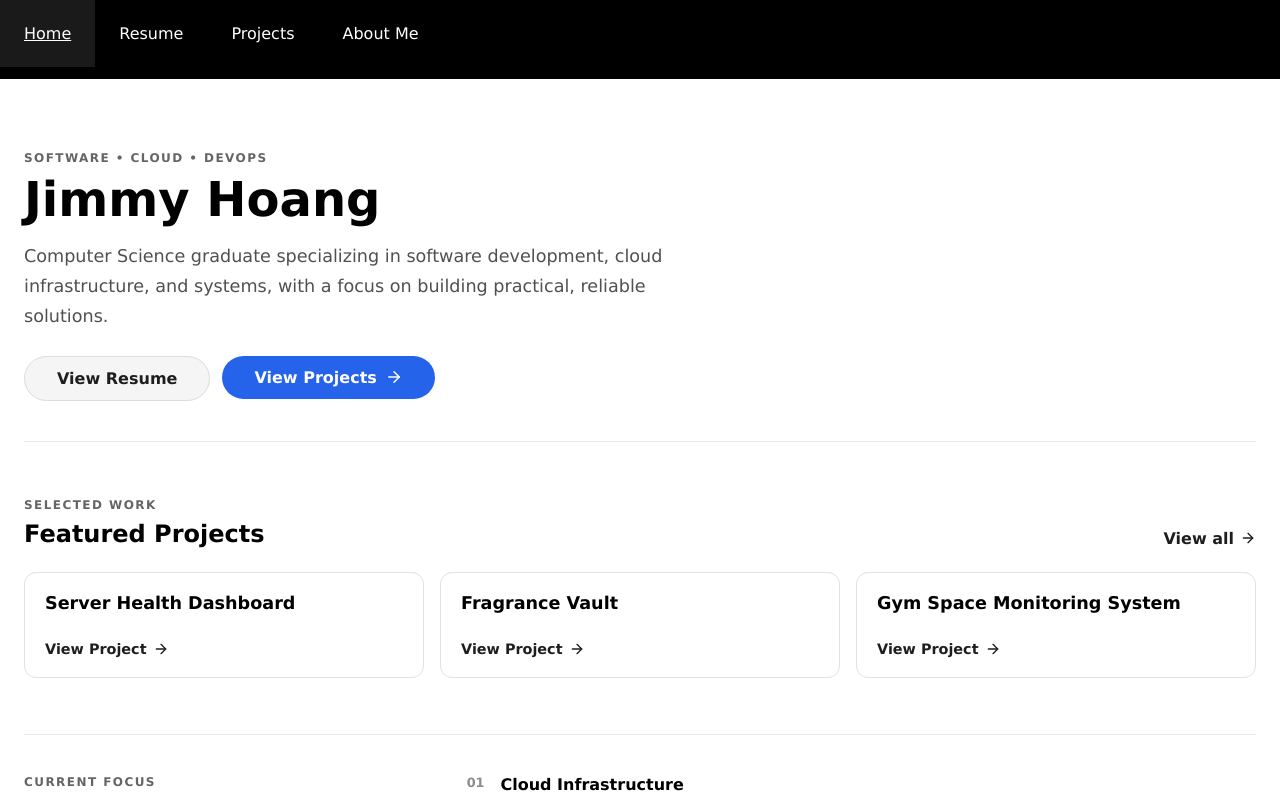
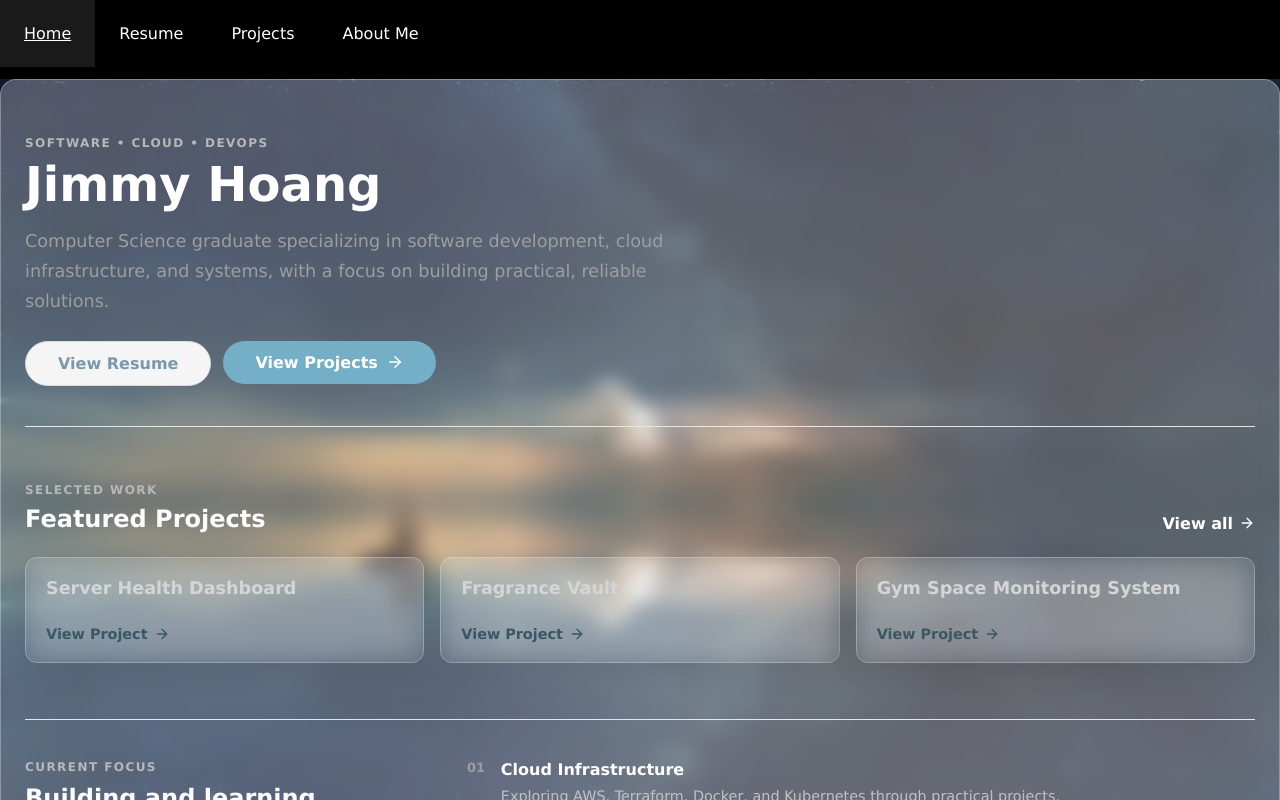
Before and after one commit to Justsomejimmy/cloud-resume-challenge, a React (Vite) app in the folder frontend/: page / in a window 1280 px wide. Built offline with nearby package versions, Linux system fonts and the light colour scheme.

Commit message:
Updated Homepage styling to a glass background effect

```diff
--- a/frontend/src/assets/stylesheets/pages/home.css
+++ b/frontend/src/assets/stylesheets/pages/home.css
@@ -15,11 +15,27 @@ body[location='home'] {
         font-size: 0.75rem;
         font-weight: 700;
         letter-spacing: 0.12em;
-        color: rgb(100, 100, 100);
+        color: rgb(184, 184, 184);
     }
 
     section {
         width: 100%;
+    }
+
+    article {
+        background: rgba(255, 255, 255, 0.27);
+        padding: 24px;
+        display: flex;
+        flex-direction: column;
+        gap: 16px;
+
+        border: 1px solid rgba(255, 255, 255, 0.3);
+        border-radius: 16px;
+
+        box-shadow: 0 4px 30px rgba(0, 0, 0, 0.1);
+
+        backdrop-filter: blur(10px);
+        -webkit-backdrop-filter: blur(10px);
     }
 
     /* --------------------------------
@@ -27,7 +43,7 @@ body[location='home'] {
     -------------------------------- */
 
     .home_hero {
-        padding: 48px 0px 40px;
+        padding: 32px 0px 40px;
         border-bottom: solid 1px rgb(230, 230, 230);
     }
 
@@ -39,13 +55,14 @@ body[location='home'] {
         font-size: 3rem;
         line-height: 1.1;
         margin-bottom: 16px;
+        color: rgb(255, 255, 255);
     }
 
     .hero_description {
         max-width: 650px;
         font-size: 1.1rem;
         line-height: 1.7;
-        color: rgb(80, 80, 80);
+        color: rgb(158, 158, 158);
     }
 
     .hero_buttons {
@@ -61,7 +78,7 @@ body[location='home'] {
 
     .hero_buttons .bttn.secondary {
         background: rgb(245, 245, 245);
-        color: rgb(30, 30, 30);
+        color: rgb(122, 152, 172);
         border: solid 1px rgb(220, 220, 220);
     }
 
@@ -83,13 +100,14 @@ body[location='home'] {
 
     .section_heading h2 {
         font-size: 1.5rem;
+        color: rgb(252, 252, 252);
     }
 
     .view_all {
         display: flex;
         align-items: center;
         gap: 6px;
-        color: rgb(30, 30, 30);
+        color: rgb(255, 255, 255);
         text-decoration: none;
         font-weight: 600;
     }
@@ -108,9 +126,12 @@ body[location='home'] {
         display: flex;
         flex-direction: column;
         overflow: hidden;
-        border: solid 1px rgb(225, 225, 225);
+        border: solid 1px rgba(225, 225, 225, 0.349);
         border-radius: 12px;
-        background: rgb(255, 255, 255);
+        background: rgba(255, 255, 255, 0);
+        box-shadow: 0 4px 30px rgba(0, 0, 0, 0.1);
+        backdrop-filter: blur(15px);
+        -webkit-backdrop-filter: blur(10px);
         transition:
             transform 0.2s ease,
             box-shadow 0.2s ease;
@@ -137,13 +158,7 @@ body[location='home'] {
     .project_card_content h3 {
         margin-bottom: 8px;
         font-size: 1.1rem;
-    }
-
-    .project_card_content p {
-        flex: 1;
-        color: rgb(90, 90, 90);
-        font-size: 0.9rem;
-        line-height: 1.6;
+        color: rgb(212, 214, 214);
     }
 
     .technologies {
@@ -168,7 +183,7 @@ body[location='home'] {
         gap: 6px;
         width: fit-content;
         margin-top: 20px;
-        color: rgb(30, 30, 30);
+        color: rgb(58, 87, 99);
         font-size: 0.9rem;
         font-weight: 600;
         text-decoration: none;
@@ -194,6 +209,7 @@ body[location='home'] {
     .current_focus h2 {
         font-size: 1.5rem;
         line-height: 1.35;
+            color: rgb(252, 252, 252);
     }
 
     .focus_items {
@@ -211,16 +227,17 @@ body[location='home'] {
         flex-shrink: 0;
         font-size: 0.8rem;
         font-weight: 700;
-        color: rgb(140, 140, 140);
+        color: rgb(158, 158, 158);
     }
 
     .focus_item h3 {
         margin-bottom: 6px;
         font-size: 1rem;
+        color: rgb(255,255,255);
     }
 
     .focus_item p {
-        color: rgb(90, 90, 90);
+        color: rgb(194, 194, 194);
         font-size: 0.9rem;
         line-height: 1.6;
     }
@@ -238,12 +255,14 @@ body[location='home'] {
         margin-bottom: 20px;
         font-size: 1.5rem;
         line-height: 1.4;
+        color: rgb(252, 252, 252);
     }
 
     .tech_list {
         display: flex;
         flex-wrap: wrap;
         gap: 8px;
+        color: rgb(122, 152, 172);
     }
 
     .tech_list span {
@@ -266,16 +285,24 @@ body[location='home'] {
         gap: 24px;
         padding: 32px;
         border-radius: 16px;
-        background: rgb(245, 245, 245);
+        background: rgba(255, 255, 255, 0);
+        box-shadow: 0 4px 30px rgba(0, 0, 0, 0.1);
+        backdrop-filter: blur(15px);
+        -webkit-backdrop-filter: blur(10px);
     }
 
     .home_cta h2 {
         font-size: 1.25rem;
+        color: rgb(252, 252, 252);
     }
 
     .home_cta .hero_buttons {
         margin-top: 0px;
         flex-shrink: 0;
+    }
+
+    .bttn {
+        background: rgb(116, 175, 199);
     }
 }
 
```
